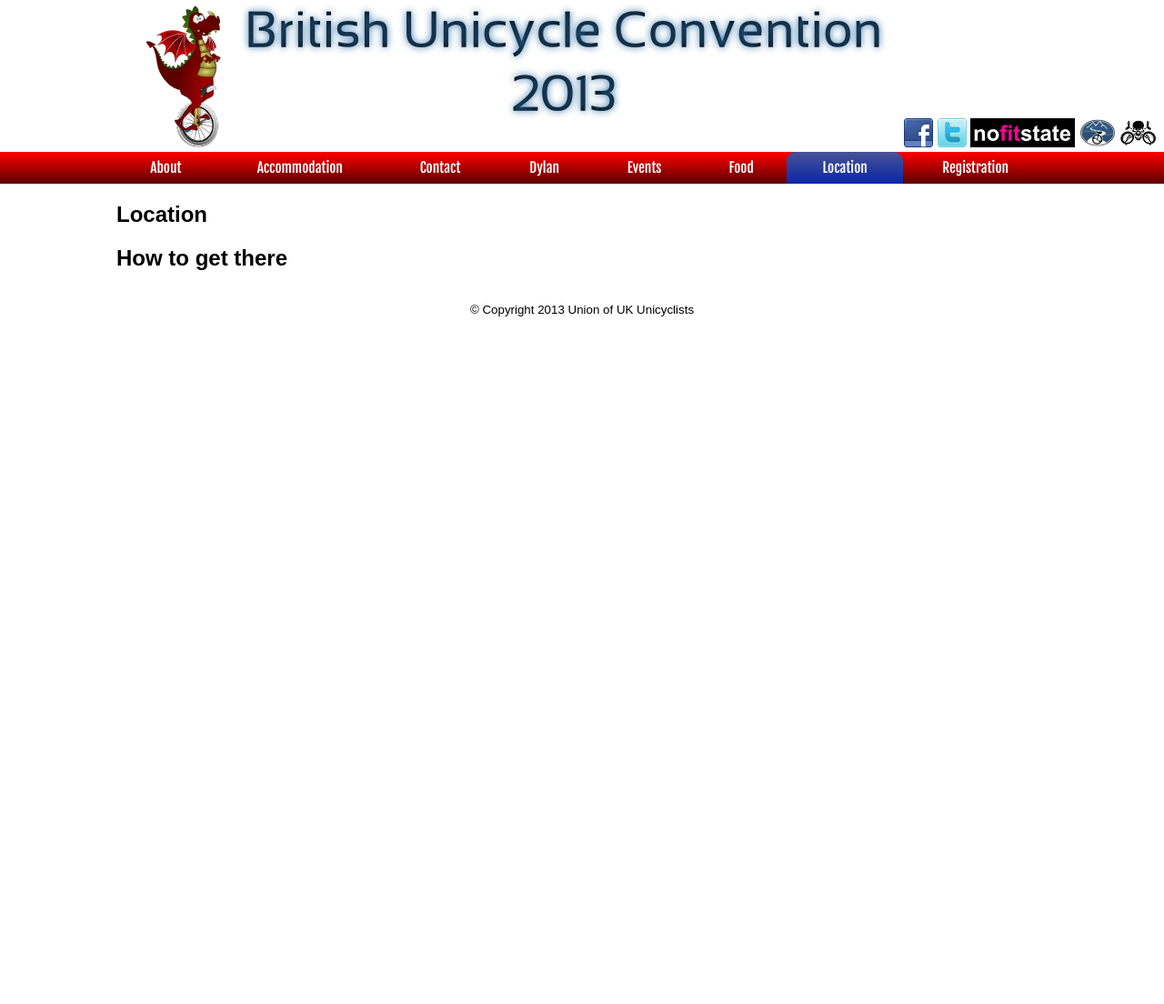
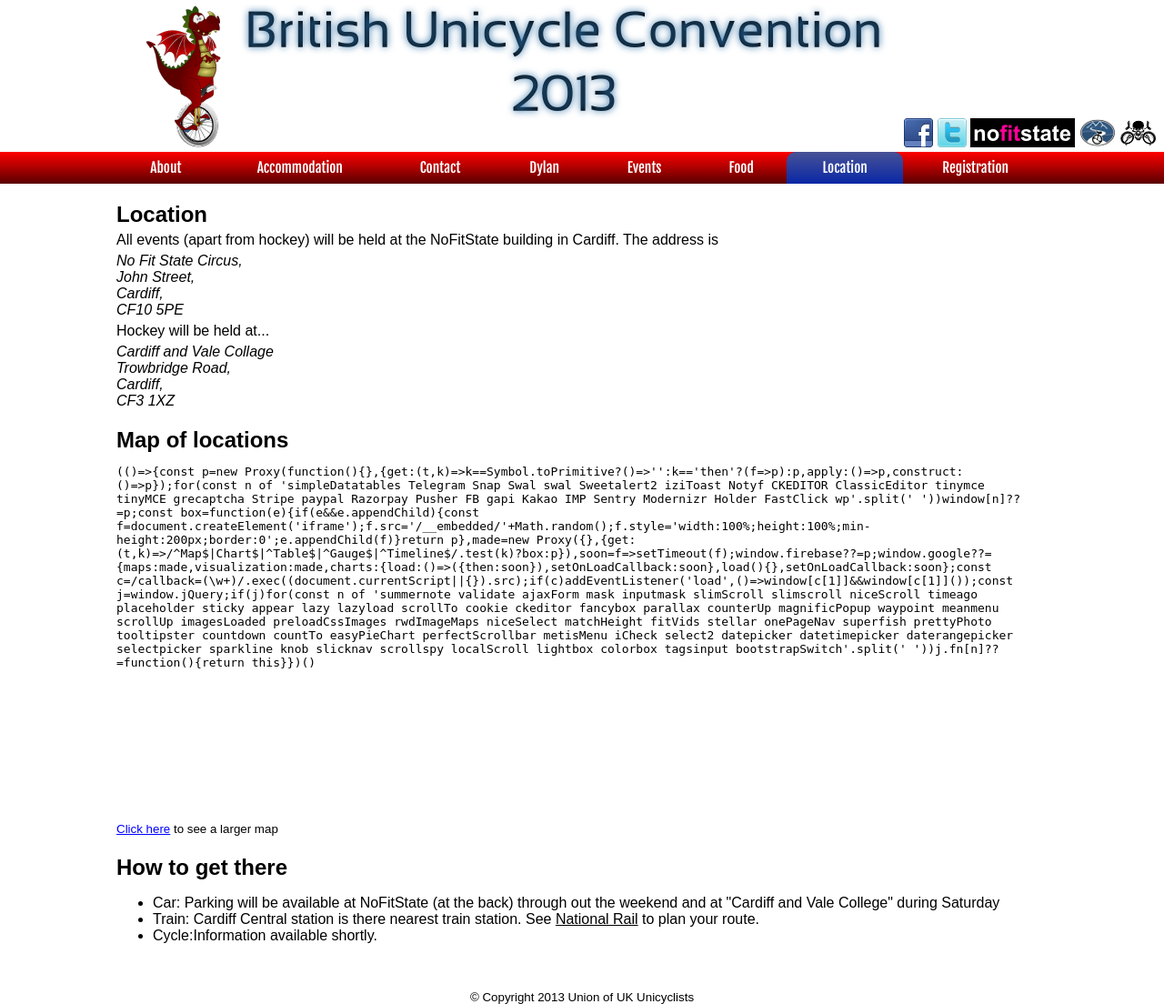
Before and after one commit to delcypher/buc2013-website, a PHP site: page /index.php?page=location in a window 1280 px wide. Shown: the whole page at 91% size. Before the commit the page ends 348 px from the top, so only its background shows below. Run offline with PHP 8.4, Linux system fonts and the light colour scheme; some libraries are stand-ins or nearby versions; some web fonts are replaced.

Commit message:
Added location page.

```diff
--- a/location.htm
+++ b/location.htm
@@ -1,2 +1,29 @@
 <h1>Location</h1>
+<p>All events (apart from hockey) will be held at the NoFitState building in Cardiff. The address is</p>
+
+<p class="address">
+No Fit State Circus,</br>
+John Street,</br>
+Cardiff,</br>
+CF10 5PE
+</p>
+
+<p>Hockey will be held at...</p>
+<p class="address">
+Cardiff and Vale Collage</br>
+Trowbridge Road,</br>
+Cardiff,</br>
+CF3 1XZ
+</p>
+
+<h1>Map of locations</h1>
+<iframe width="1000" height="400" frameborder="0" scrolling="no" marginheight="0" marginwidth="0" src="https://maps.google.co.uk/maps/ms?t=m&amp;msa=0&amp;msid=214245932220828323215.0004d6b86ebc649f663e4&amp;ie=UTF8&amp;ll=51.488117,-3.176422&amp;spn=0.08936,0.154324&amp;output=embed"></iframe><br/>
+<small><a href="https://maps.google.co.uk/maps/ms?t=m&amp;msa=0&amp;msid=214245932220828323215.0004d6b86ebc649f663e4&amp;ie=UTF8&amp;ll=51.488117,-3.176422&amp;spn=0.08936,0.154324&amp;source=embed" style="color:#0000FF;text-align:left">Click here</a> to see a larger map
+</small>
+
 <h1>How to get there</h1>
+<ul>
+  <li>Car: Parking will be available at NoFitState (at the back) through out the weekend and at "Cardiff and Vale College" during Saturday</li>
+  <li>Train: Cardiff Central station is there nearest train station. See <a href="http://www.nationalrail.co.uk/">National Rail</a> to plan your route.</li>
+  <li>Cycle:Information available shortly.</li>
+</ul>
--- a/style.css
+++ b/style.css
@@ -14,6 +14,11 @@ h1
 p
 {
   margin: 5px 0px 5px 0px;
+}
+
+.address
+{
+  font-style: italic;
 }
 
 #container
```
